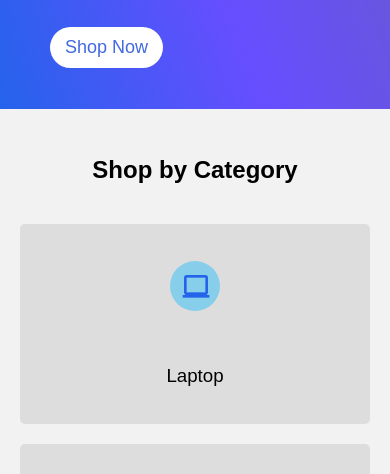
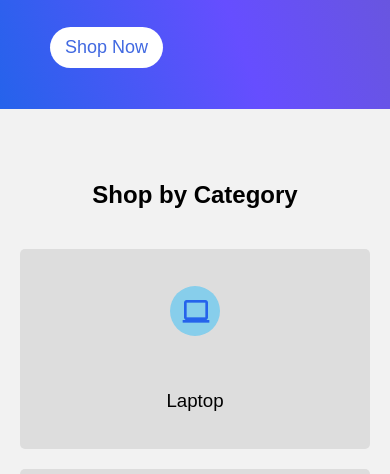
Before and after one commit to Dragonzxy/ecommerce, a website: page index.html in a window 390 px wide. Shown: the part 371-845 px from the top of the page. Drawn offline with nearby package versions, Linux system fonts and the light colour scheme.

Commit message:
Update style.css

```diff
--- a/style.css
+++ b/style.css
@@ -506,7 +506,7 @@ body{
     "footer footer footer";
     min-height: 100vh;
   grid-template-columns: 1fr 1fr 1fr;
-  grid-template-rows: 100px 47vh 1000px 1fr 700px;
+  grid-template-rows: 100px 50vh 1000px 1fr 700px;
 }
 
 footer{
```
